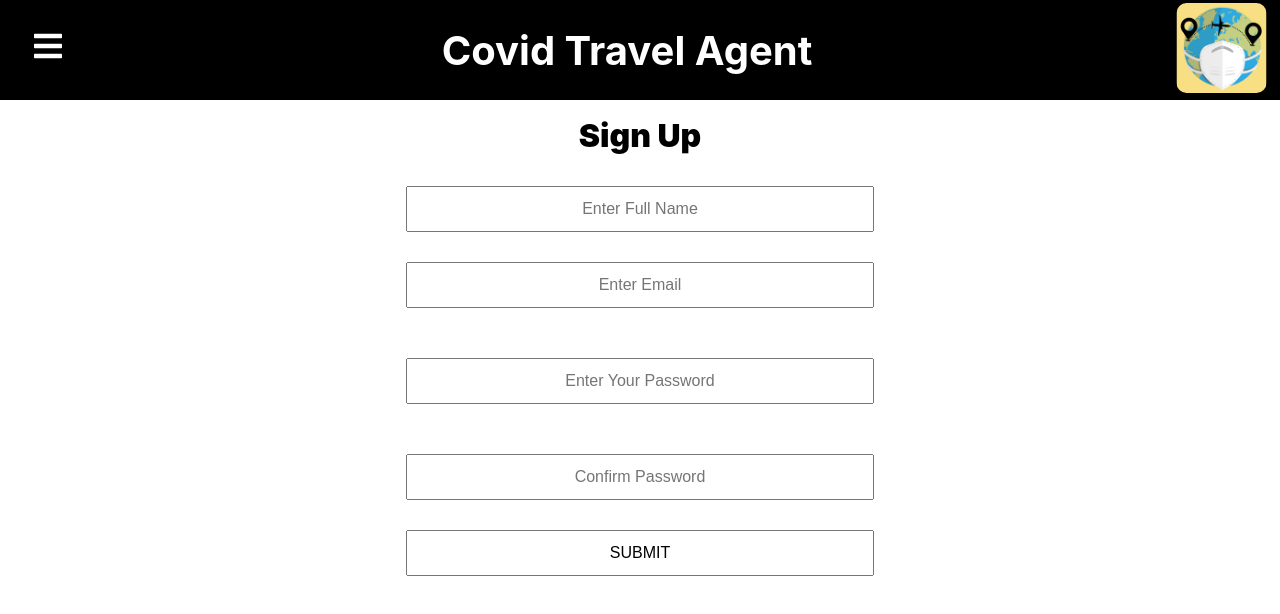
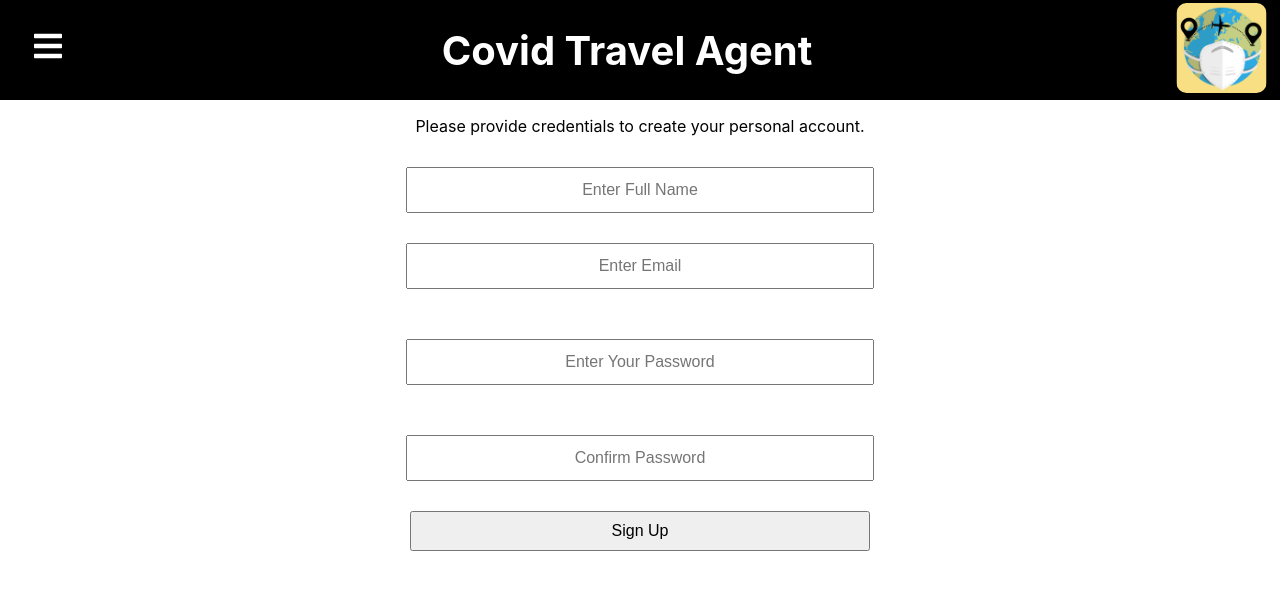
Before and after one commit to mayabackup/project-setup-team-tacoma-foreground, a React (Create React App) app in the folder front-end/: page /SignUp in a window 1280 px wide. Shown: the top 614 px of the page. Built offline with nearby package versions, Linux system fonts and the light colour scheme.

Commit message:
backend connected

```diff
--- a/front-end/src/SignUp.js
+++ b/front-end/src/SignUp.js
@@ -3,12 +3,10 @@ import { useState, useEffect } from "react";
 import "./SignUp.css";
 import { useHistory } from "react-router-dom";
 import axios from "axios/lib/axios";
-import WindowedSelect from "react-windowed-select";
 
 const SignUp = ({ props }) => {
-    let selectedOption={
-        value:"Enter necessary information"
-};
+
+let history = useHistory();
 
 
 const[name, setName] = useState(null);
@@ -18,42 +16,59 @@ const[confirm, setConfirm] = useState(null);
 
 const[set, doSet] = useState(null);
 
-const submit = e => {
+const [incorrect, setIncorrect] = useState()
+const [feedback, setFeedback] = useState()
 
-    let formData = {
-        name,
+const handleChange = selected => {
+
+  selected.preventDefault();
+  console.log('entering to handle in',password,name,email,confirm)
+if(
+password === confirm){
+  let formData={
     email,
     password,
-        confirm
+    confirm,
+    name
   }
-
-
+  console.log('entering to log in')
+  setIncorrect(true)
   const post= async() => await axios
   .post('http://localhost:5000/signup',formData)
-    .then(() => console.log('Loading'))
+  .then(() => console.log('Sent form data'))
   .catch(err => {
     console.error(err);
   });
   post()
-};
-const handleChange = selected => {
-  selected.preventDefault();
 
-    doSet({ selected });
-};
+  history.push('/login')
 
+}else{
+  setIncorrect(false)
+}
 
-const setSubmit = e => {
-    setSubmit(e.target.value);
-};
+}
 
+useEffect(() => {
+  console.log("entering the use effect", incorrect)
+  if(incorrect===false){
+    console.log("entering the use effrrrect")
+    setFeedback(
+      <h1 className="error-message">Passwords must match, password, name, and email must be length greater than 0 </h1>
+    )
+  }else{
+    <div></div>
+  }
+},[incorrect])
 
 
 return (
     <div class="SignUpCSS">
-    <h1>Sign Up </h1>
 
-        <form  className="inputs" onSubmit={submit}>
+
+        <form  className="inputs" onSubmit={handleChange}>
+        <p>Please provide credentials to create your personal account.</p>
+      {feedback}
           <label>
             <input
               className="input-field"
@@ -85,7 +100,7 @@ return (
             <input
               className="input-field"
               name="Password"
-              type="text"
+              type="password"
               placeholder="Enter Your Password"
               value={password}
               required
@@ -99,16 +114,17 @@ return (
             <input
               className="input-field"
               name="Confirm"
-              type="text"
+              type="password"
               placeholder="Confirm Password"
               value={confirm}
               required
               onChange={e => setConfirm(e.target.value)}
-
             />
           </label>
           <br></br>
-          <input className="input-field" type="submit " value="SUBMIT" />
+          <div>
+        <input className="input-field" type="submit" value="Sign Up" />
+      </div>
         </form>
       </div>
 
```
Lines whose indentation alone changed are shown as unchanged.
